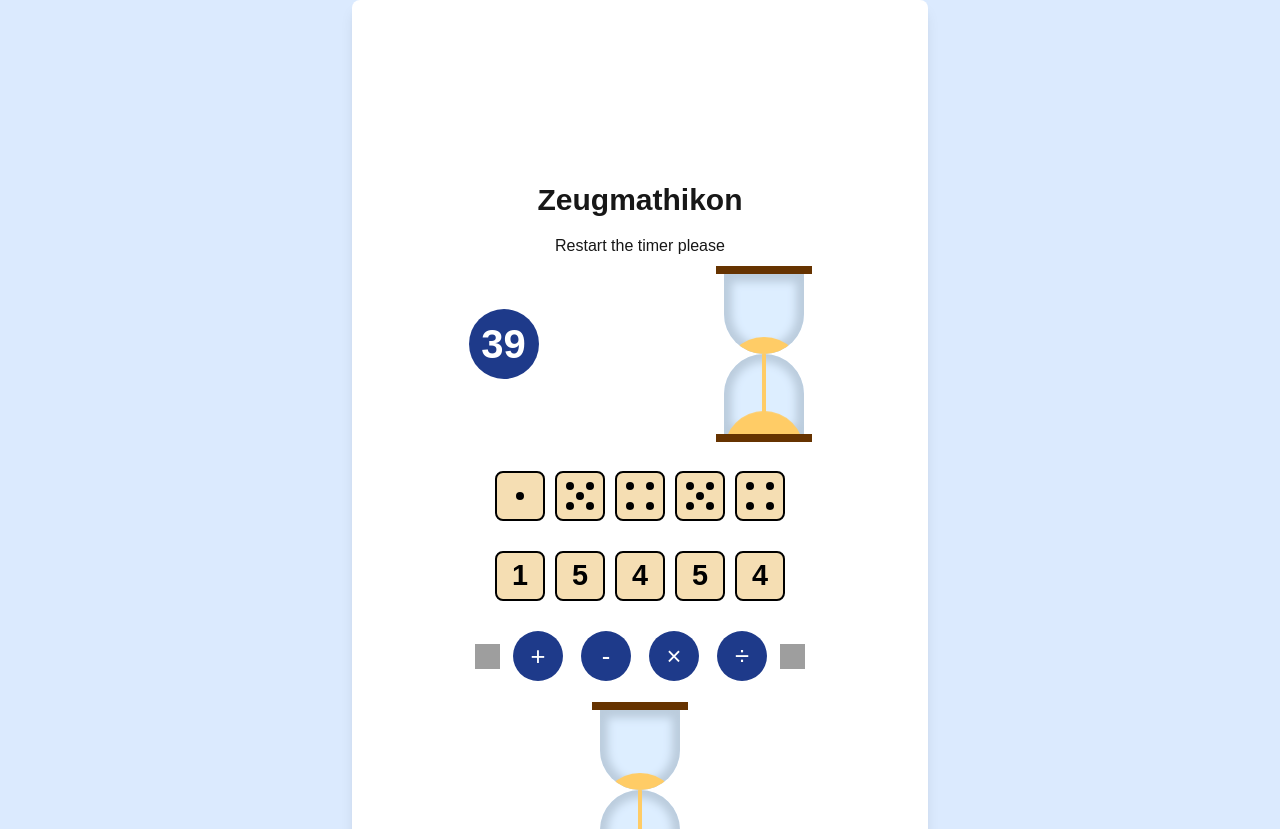
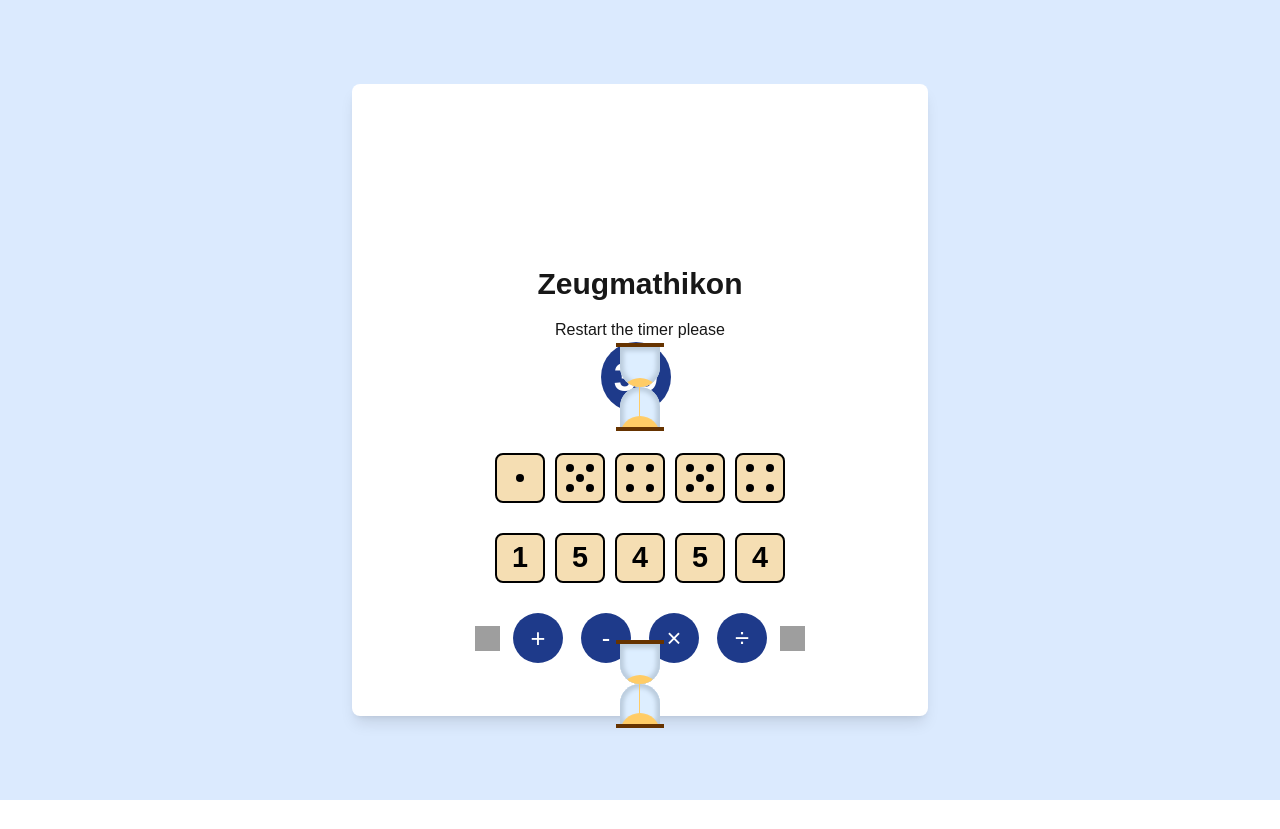
Before and after one commit to viebel/mao-game, a Next.js app: page / in a window 1280 px wide. Shown: the top 829 px of the page. After the commit the page ends 800 px from the top, so only its background shows below. Built offline with nearby package versions, Linux system fonts and the light colour scheme; grey boxes are pictures that could not be loaded.

Commit message:
big and small hourglasses

```diff
--- a/src/app/globals.css
+++ b/src/app/globals.css
@@ -263,3 +263,141 @@ body {
     width: 10%;
   }
 }
+
+
+
+.hourglass-small {
+  border-bottom: solid 0.5vmin #630;
+  border-top: solid 0.5vmin #630;
+  left: 50%;
+  margin-left: -3vmin;
+  margin-top: -5.5vmin;
+  padding: 0 0.5vmin;
+  position: absolute;
+  display: none;
+}
+
+.hourglass-small.active {
+  display: block;
+  animation: flip-small 10s ease-in-out;
+}
+
+.hourglass-small .top,
+.hourglass-small .bottom {
+  background-color: #def;
+  box-shadow: 0 0 0.5vmin 0.5vmin #bcd inset;
+  height: 5vmin;
+  overflow: hidden;
+  position: relative;
+  width: 5vmin;
+}
+
+.hourglass-small .top {
+  border-radius: 0 0 50% 50%;
+}
+
+.hourglass-small .top:before {
+  animation: top-small 10s linear forwards;
+  background-color: #fc6;
+  border-radius: 50%;
+  content: "";
+  display: block;
+  height: 5vmin;
+  left: 0;
+  position: absolute;
+  top: 0;
+  transform: translateY(50%);
+  width: 5vmin;
+}
+
+.hourglass-small .top:after {
+  animation: top-drip-small 10s linear forwards;
+  background-color: #fc6;
+  content: "";
+  display: block;
+  height: 100%;
+  left: 45%;
+  position: absolute;
+  top: 0;
+  transform: translateY(100%);
+  width: 5%;
+}
+
+.hourglass-small .bottom {
+  border-radius: 50% 50% 0 0;
+}
+
+.hourglass-small .bottom:before {
+  animation: bottom-small 10s linear forwards;
+  background-color: #fc6;
+  border-radius: 50%;
+  content: "";
+  display: block;
+  height: 5vmin;
+  left: 0;
+  position: absolute;
+  top: 0;
+  transform: translateY(100%);
+  width: 5vmin;
+}
+
+.hourglass-small .bottom:after {
+  animation: bottom-drip-small 10s linear forwards;
+  background-color: #fc6;
+  content: "";
+  display: block;
+  height: 100%;
+  left: 45%;
+  position: absolute;
+  top: 0;
+  width: 5%;
+}
+
+/* Adjusted animations for hourglass-small */
+@keyframes flip-small {
+  0%, 100% {
+    transform: rotate(0);
+  }
+}
+
+@keyframes top-small {
+  0% {
+    transform: translateY(50%);
+  }
+  100% {
+    transform: translateY(100%);
+  }
+}
+
+@keyframes bottom-small {
+  0% {
+    transform: translateY(100%);
+  }
+  100% {
+    transform: translateY(50%);
+  }
+}
+
+@keyframes top-drip-small {
+  0%, 100% {
+    left: 45%;
+    transform: translateY(100%);
+    width: 5%;
+  }
+}
+
+@keyframes bottom-drip-small {
+  0% {
+    left: 45%;
+    transform: translateY(-100%);
+    width: 5%;
+  }
+  5% {
+    transform: translateY(0);
+  }
+  100% {
+    left: 50%;
+    transform: translateY(0);
+    width: 0;
+  }
+}
--- a/src/app/hourglass.jsx
+++ b/src/app/hourglass.jsx
@@ -30,7 +30,7 @@ const HourGlass = forwardRef(function HourGlass({ onEnd }, ref) {
     }, []);
 
     return (
-        <div ref={myRef} className="hourglass active">
+        <div ref={myRef} className="hourglass-small active">
             <div className="top"></div>
             <div className="bottom"></div>
         </div>
--- a/src/app/page.jsx
+++ b/src/app/page.jsx
@@ -150,7 +150,9 @@ export default function Home() {
           <div className="target-number" onClick={resetGame}>
             {target}
           </div>
+          <div className="hourglass-container">
           <HourGlass ref={hourGlassRef} onEnd={onTimerEnd}></HourGlass>
+          </div>
           </div>
           <div className="dice-container">
             {initialDice.map((value, index) => (
```
